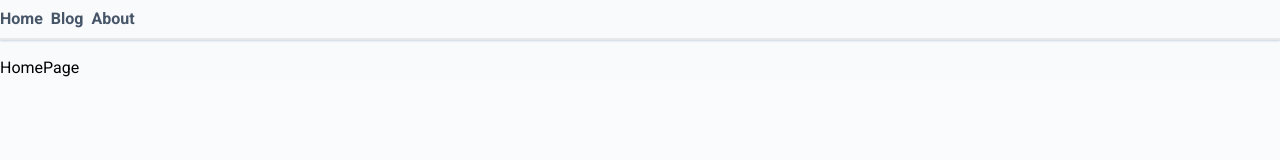
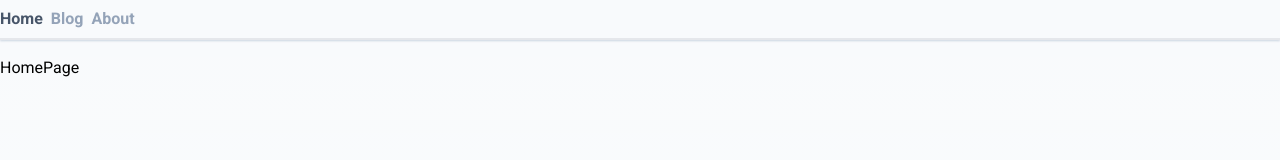
Before and after one commit to IgorOsipov/blog, a Next.js app: page / in a window 1280 px wide. Shown: the top 160 px of the page. Built offline with nearby package versions, Linux system fonts and the light colour scheme.

Commit message:
added active nav tabs

```diff
--- a/components/Header.tsx
+++ b/components/Header.tsx
@@ -1,16 +1,17 @@
 import Link from "next/link";
+import { Navigation } from "./Navigation";
 
-const pages = [
+const navItems = [
   {
-    name: "Home",
+    label: "Home",
     href: "/",
   },
   {
-    name: "Blog",
+    label: "Blog",
     href: "/blog",
   },
   {
-    name: "About",
+    label: "About",
     href: "/about",
   },
 ];
@@ -18,19 +19,7 @@ const pages = [
 const Header = () => {
   return (
     <header>
-      <nav className="border-b-2 bg-slate-50 h-10 shadow-sm shadow-slate-300">
-        <div className="container mx-auto flex items-center h-full">
-          {pages.map((p, index) => (
-            <Link
-              key={index}
-              className="mr-2 font-bold text-slate-600"
-              href={p.href}
-            >
-              {p.name}
-            </Link>
-          ))}
-        </div>
-      </nav>
+      <Navigation navLinks={navItems} />
     </header>
   );
 };
--- /dev/null
+++ b/components/Navigation.tsx
@@ -0,0 +1,40 @@
+"use client";
+import Link from "next/link";
+import { usePathname } from "next/navigation";
+
+type NavLink = {
+  label: string;
+  href: string;
+};
+
+type Props = {
+  navLinks: NavLink[];
+};
+
+const Navigation = ({ navLinks }: Props) => {
+  const pathname = usePathname();
+  return (
+    <nav className="border-b-2 bg-slate-50 h-10 shadow-sm shadow-slate-300">
+      <div className="container mx-auto flex items-center h-full">
+        {navLinks.map((link, index) => {
+          const isActive = pathname === link.href;
+          return (
+            <Link
+              key={index}
+              className={
+                isActive
+                  ? "active mr-2 font-bold text-slate-600"
+                  : "mr-2 font-bold text-slate-400 hover:text-slate-600 hover:underline"
+              }
+              href={link.href}
+            >
+              {link.label}
+            </Link>
+          );
+        })}
+      </div>
+    </nav>
+  );
+};
+
+export { Navigation };
```
